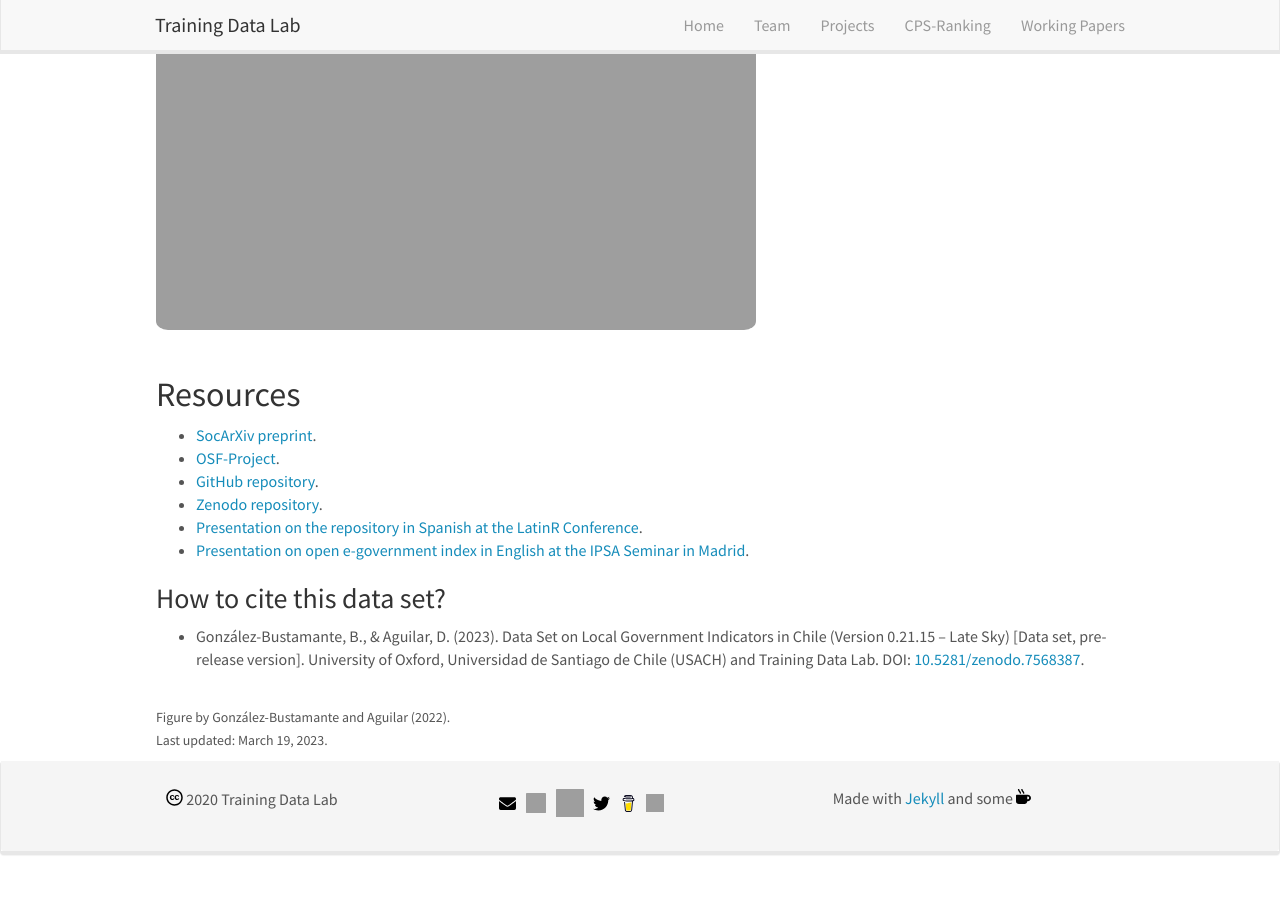
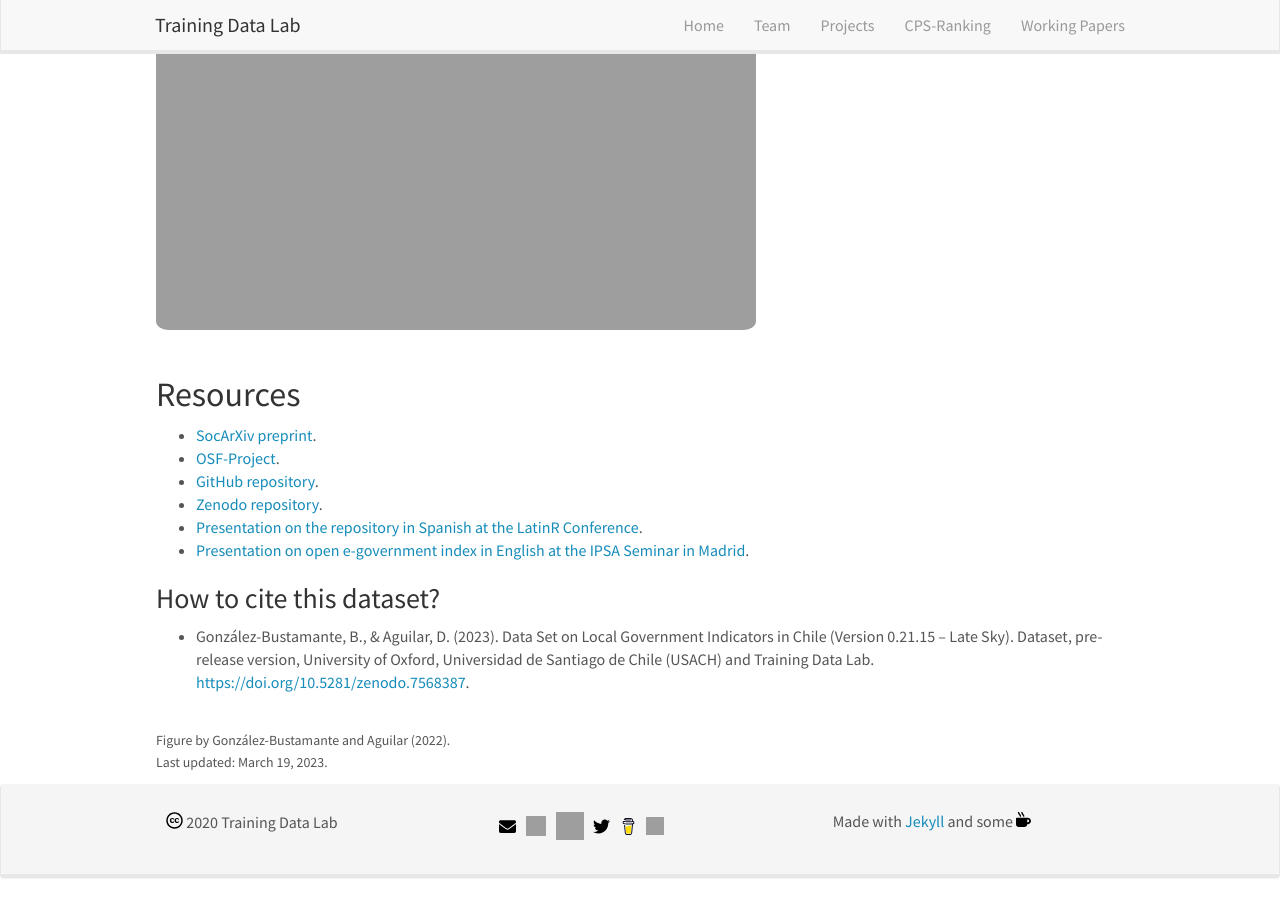
Before and after one commit to training-datalab/old-training-datalab.com, a Jekyll site: the page built from _pages/local-government-indicators.md, in a window 1280 px wide and 900 px high, scrolled down 965 px. Built offline with Jekyll 4.4.1, drawn with Linux system fonts in a browser that asks for light colours; nearby versions of some CDN libraries; before the commit the page ends 1842 px from its top, so only the background shows below that.

Commit message:
Update local-government-indicators.md

```diff
--- a/_pages/local-government-indicators.md
+++ b/_pages/local-government-indicators.md
@@ -41,9 +41,9 @@ permalink: /projects/local-government-indicators
 - <a href="https://youtu.be/AmUQnQbKabQ" target="_blank">Presentation on the repository in Spanish at the LatinR Conference</a>.
 - <a href="https://youtu.be/BL9qaoqbdWk" target="_blank">Presentation on open e-government index in English at the IPSA Seminar in Madrid</a>.
 
-### How to cite this data set?
+### How to cite this dataset?
 
-- González-Bustamante, B., & Aguilar, D. (2023). Data Set on Local Government Indicators in Chile (Version 0.21.15 -- Late Sky) [Data set, pre-release version]. University of Oxford, Universidad de Santiago de Chile (USACH) and Training Data Lab. DOI: <a href="https://doi.org/10.5281/zenodo.7568387" target="_blank">10.5281/zenodo.7568387</a>.
+- González-Bustamante, B., & Aguilar, D. (2023). Data Set on Local Government Indicators in Chile (Version 0.21.15 -- Late Sky). Dataset, pre-release version, University of Oxford, Universidad de Santiago de Chile (USACH) and Training Data Lab. <a href="https://doi.org/10.5281/zenodo.7568387" target="_blank">https://doi.org/10.5281/zenodo.7568387</a>.
 
 <br />
 <small>Figure by González-Bustamante and Aguilar (2022).</small><br />
```
